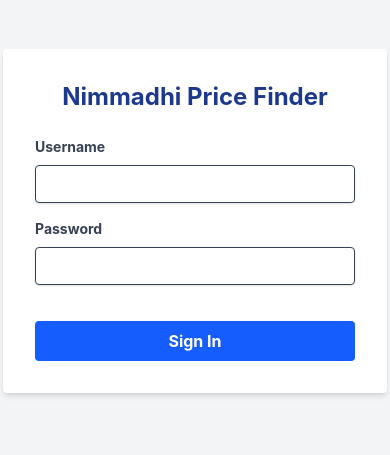
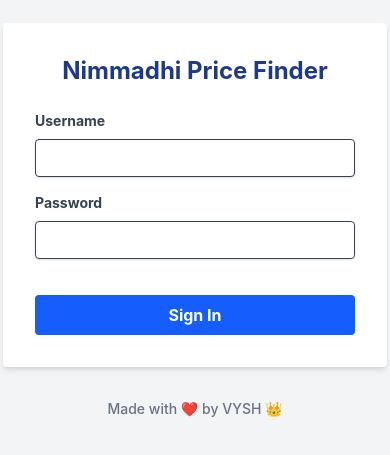
Before and after one commit to b-vysh/Nimmadhi-Price-Finder, a React (Vite) app: page /login in a window 390 px wide. Shown: the part 201-656 px from the top of the page. Built offline with nearby package versions, Linux system fonts and the light colour scheme.

Commit message:
UI improvements for mobile

```diff
--- a/src/components/Login.tsx
+++ b/src/components/Login.tsx
@@ -22,8 +22,8 @@ const Login = () => {
   };
 
   return (
-    <div className="min-h-screen flex items-center justify-center bg-gray-100">
-      <div className="bg-white p-8 rounded shadow-md w-96">
+    <div className="min-h-screen flex flex-col items-center justify-center bg-gray-100">
+      <div className="bg-white p-8 rounded shadow-md w-96 mb-8">
         <h2 className="text-2xl font-bold mb-6 text-center text-blue-900">Nimmadhi Price Finder</h2>
         {error && <div className="bg-red-100 text-red-700 p-2 rounded mb-4 text-sm">{error}</div>}
         <form onSubmit={handleLogin}>
@@ -63,6 +63,10 @@ const Login = () => {
           </div>
         </form>
       </div>
+
+      <footer className="text-center text-gray-500 text-sm font-medium">
+        Made with ❤️ by VYSH 👑
+      </footer>
     </div>
   );
 };
--- a/src/components/PriceFinder.tsx
+++ b/src/components/PriceFinder.tsx
@@ -126,19 +126,19 @@ const PriceFinder = () => {
 
         {/* Results Display */}
         {currentSize && (
-          <div className="bg-white rounded-lg shadow-sm p-6">
+          <div className="bg-white rounded-lg shadow-sm p-4 sm:p-6">
             <h3 className="text-xl font-bold text-gray-800 mb-4">Prices by Thickness</h3>
-            <div className="overflow-x-auto">
+            <div className="overflow-x-hidden">
               <table className="min-w-full divide-y divide-gray-200">
                 <thead className="bg-gray-50">
                   <tr>
-                    <th className="px-6 py-3 text-left text-xs font-medium text-gray-500 uppercase tracking-wider">Thickness (Inches)</th>
+                    <th className="px-2 sm:px-6 py-3 text-left text-xs font-medium text-gray-500 uppercase tracking-wider">Thickness</th>
                     {discount === 0 ? (
-                      <th className="px-6 py-3 text-left text-xs font-medium text-gray-500 uppercase tracking-wider">Price (₹)</th>
+                      <th className="px-2 sm:px-6 py-3 text-left text-xs font-medium text-gray-500 uppercase tracking-wider">Price (₹)</th>
                     ) : (
                       <>
-                        <th className="px-6 py-3 text-left text-xs font-medium text-gray-500 uppercase tracking-wider">Original Price (₹)</th>
-                        <th className="px-6 py-3 text-left text-xs font-medium text-gray-500 uppercase tracking-wider">Discounted Price (₹)</th>
+                        <th className="px-2 sm:px-6 py-3 text-left text-xs font-medium text-gray-500 uppercase tracking-wider">Original (₹)</th>
+                        <th className="px-2 sm:px-6 py-3 text-left text-xs font-medium text-gray-500 uppercase tracking-wider">Final (₹)</th>
                       </>
                     )}
                   </tr>
@@ -148,17 +148,17 @@ const PriceFinder = () => {
                     const finalPrice = tp.price * (1 - discount / 100);
                     return (
                       <tr key={idx}>
-                        <td className="px-6 py-4 whitespace-nowrap text-sm font-medium text-gray-900">{tp.thicknessInches}"</td>
+                        <td className="px-2 sm:px-6 py-3 whitespace-nowrap text-sm font-medium text-gray-900">{tp.thicknessInches}"</td>
                         {discount === 0 ? (
-                          <td className="px-6 py-4 whitespace-nowrap text-sm font-bold text-gray-900">
+                          <td className="px-2 sm:px-6 py-3 whitespace-nowrap text-sm font-bold text-gray-900">
                             ₹{tp.price.toLocaleString('en-IN')}
                           </td>
                         ) : (
                           <>
-                            <td className="px-6 py-4 whitespace-nowrap text-sm text-gray-500 line-through">
+                            <td className="px-2 sm:px-6 py-3 whitespace-nowrap text-sm text-gray-500 line-through">
                               ₹{tp.price.toLocaleString('en-IN')}
                             </td>
-                            <td className="px-6 py-4 whitespace-nowrap text-sm font-bold text-green-600">
+                            <td className="px-2 sm:px-6 py-3 whitespace-nowrap text-sm font-bold text-green-600">
                               ₹{finalPrice.toLocaleString('en-IN', { maximumFractionDigits: 0 })}
                             </td>
                           </>
@@ -172,6 +172,10 @@ const PriceFinder = () => {
           </div>
         )}
       </main>
+
+      <footer className="text-center py-8 text-gray-500 text-sm font-medium">
+        Made with ❤️ by VYSH 👑
+      </footer>
     </div>
   );
 };
```
Also changed, not shown: 1 other file (tests, documents, lock files or other folders).
